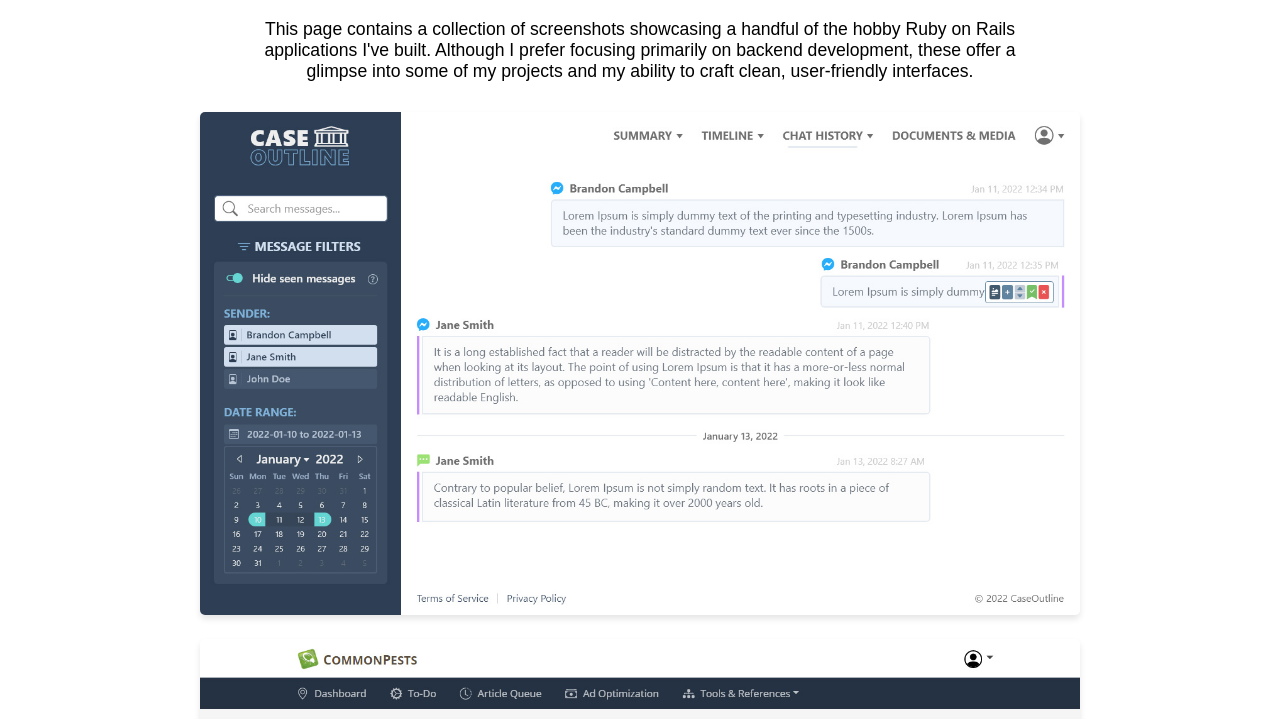
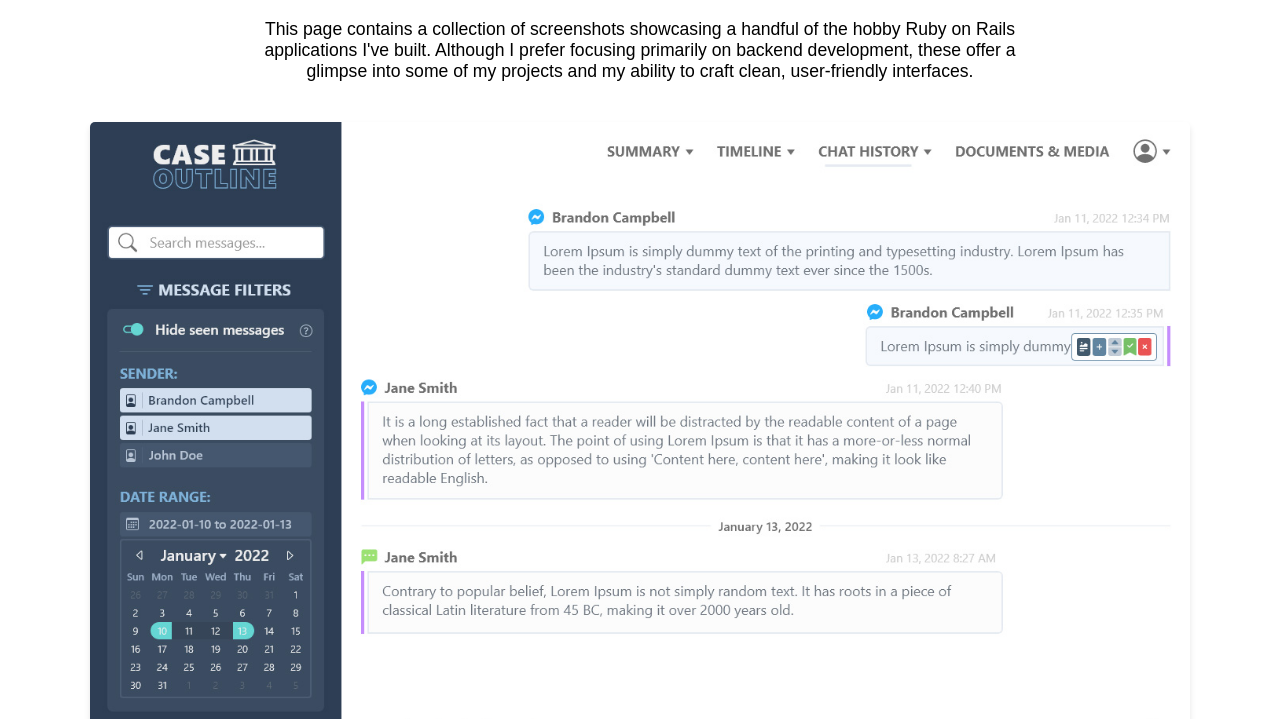
Before and after one commit to bmc1022/app-portfolio, a plain HTML site: page index.html in a window 1280 px wide. Shown: the part 81-800 px from the top of the page. Drawn offline with Linux system fonts and the light colour scheme.

Commit message:
update css

```diff
--- a/assets/stylesheets/style.css
+++ b/assets/stylesheets/style.css
@@ -1,6 +1,6 @@
 body {
   font-family: Arial, sans-serif;
-  max-width: 900px;
+  max-width: 1100px;
   margin: 0 auto;
   padding: 20px;
 }
@@ -22,7 +22,7 @@ ul.screenshots {
   justify-content: center;
 }
 ul.screenshots li {
-  margin: 10px;
+  margin: 20px 0;
 }
 ul.screenshots img {
   max-width: 100%;
```
